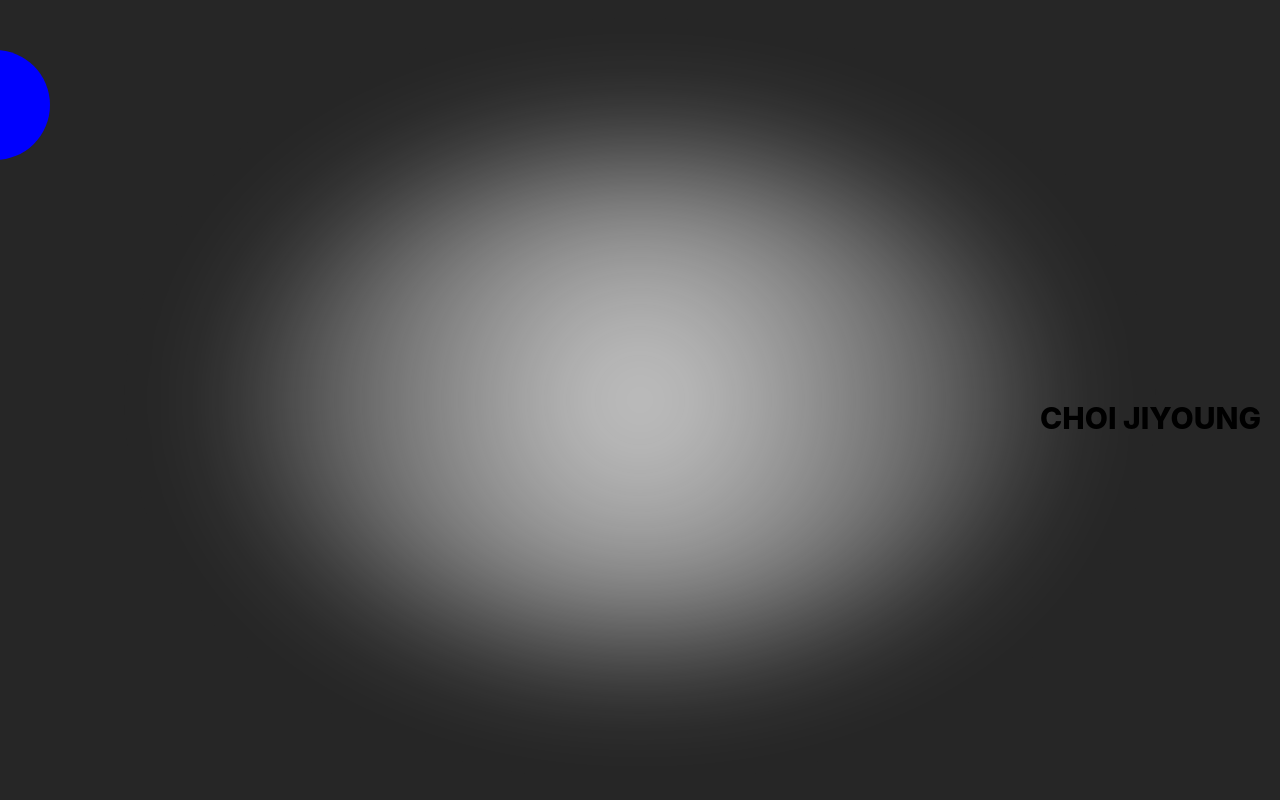
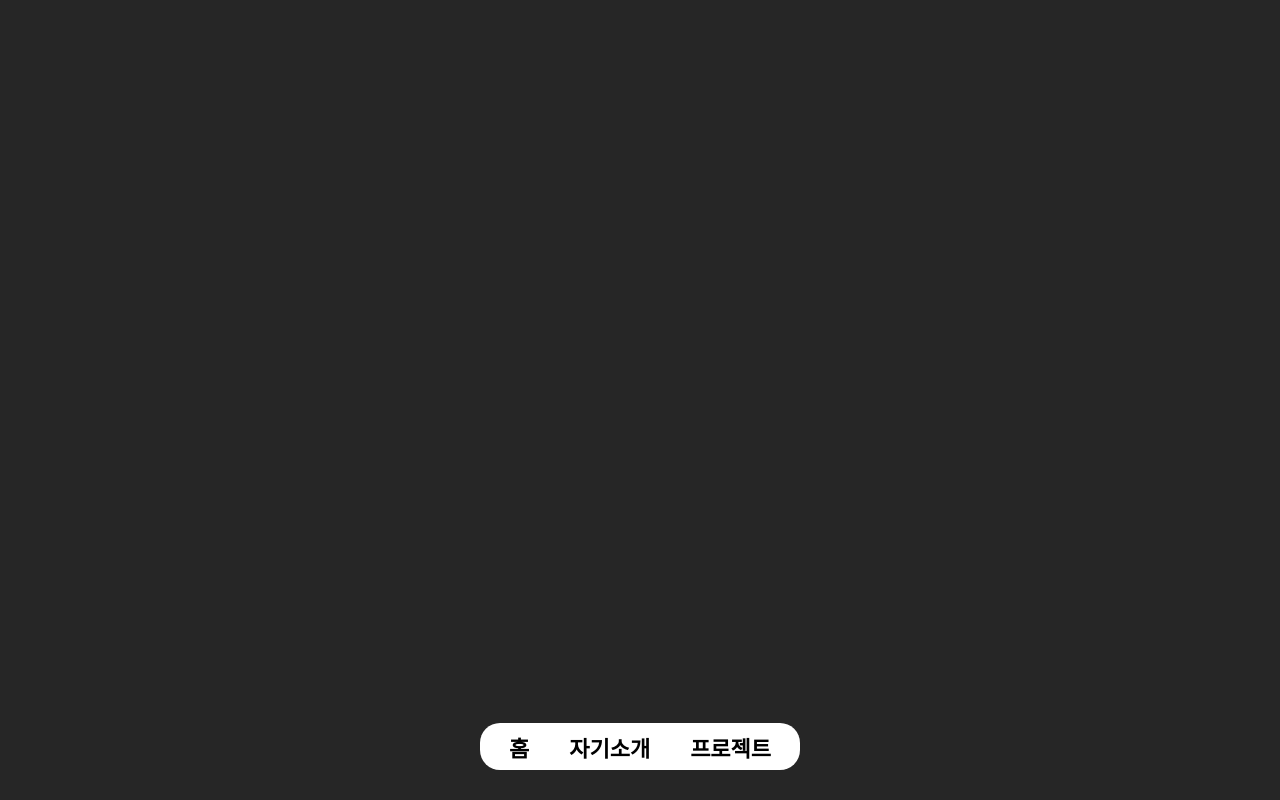
Before and after one commit to jizero1/react-portfolio2, a React (Create React App) app: page / in a window 1280 px wide. Shown: the top 800 px of the page. Built offline with nearby package versions, Linux system fonts and the light colour scheme.

Commit message:
메뉴 디자인 수정 및 위치 수정 및 글자를 한글로 수정

```diff
--- a/src/App.js
+++ b/src/App.js
@@ -3,7 +3,7 @@ import './App.css';
 // import Menu from './components/Menu.js';
 import Main from './components/Main.js';
 import About from './components/About.js';
-import PortFolio from './components/portfolio.js';
+import Project from './components/Project.js';
 import { motion } from "framer-motion";
 import { Link, Element } from 'react-scroll';
 
@@ -12,7 +12,7 @@ function App() {
     <div className="App">
       <Main/>
       <About/>
-      <PortFolio/>
+      <Project/>
     </div>
   );
 }
--- a/src/components/Main.css
+++ b/src/components/Main.css
@@ -11,37 +11,3 @@
     background-color: rgb(38, 38, 38);
     /* position: relative; */
 }
-.main-introduce {
-    /* background-color: green; */
-    padding: 100px;
-    text-align: center;
-    /* position: absolute; */
-}
-.main-introduce-name {
-    font-size: 40px;
-    font-weight: 800;
-    /* z-index: 99; */
-    /* position: absolute; */
-    /* position: absolute; */
-
-}
-.main-introduce-heading {
-    font-size: 30px;
-    font-weight: 800;
-    position: absolute;
-    margin-left: 0 auto;
-    margin-right: 0 auto;
-    /* z-index: 999; */
-}
-.mainLight {
-    width: 800px;
-    height: 500px;
-    background: radial-gradient(circle, rgba(255,255,255,0.8)0%, rgba(255,255,255,0) 100%);
-    filter: blur(60px);
-    border-radius: 50%;
-    /* border-left: 250px solid transparent;
-    border-right: 250px solid transparent;
-    border-bottom: 430px solid white; */
-    /* z-index: 1; */
-    /* position: absolute; */
-}
--- a/src/components/Main.js
+++ b/src/components/Main.js
@@ -16,33 +16,10 @@ const MainIntroduceAni = ({ initial, animate, duration, delay, children }) => {
         </motion.div>
     )
 }
-
-// 메인 화면 중앙에 불빛 컴포넌트
-const MainLight = () => {
-    return (
-        <MainIntroduceAni
-            initial={{ opacity: 0 }}
-            animate={{ opacity: 1 }}
-            duration={0.5}
-            delay={1}
-        >
-            <div className="mainLight"></div>
-        </MainIntroduceAni>
-    )
-}
 // 메인 소개 텍스트 컴포넌트
 const MainIntroduce = () => {
     return (
         <div className="main-introduce common-flex">
-            <MainLight></MainLight>
-            <MainIntroduceAni
-                initial={{ opacity: 0}}
-                animate={{ opacity: 1}}
-                duration={1}
-                delay={1.8}
-            >
-                <p className="main-introduce-heading">CHOI JIYOUNG</p>
-            </MainIntroduceAni>
             {/* <p className="main-introduce-name">안녕하세요</p> */}
             {/* <MainIntroduceAni delay={0.8} className="main-introduce-heading">
                 안녕하세요.
--- a/src/components/Menu.css
+++ b/src/components/Menu.css
@@ -4,34 +4,22 @@
     justify-content: center;
     align-items: center;
 }
-.common-nav-margin {
-    margin-left: 12px;
-    margin-right: 12px;
+.common-nav {
+    margin-left: 20px;
+    margin-right: 20px;
+}
+.menu-container {
+    position: absolute;
+    bottom: 30px;
 }
 
-.menu-container {
-    width: 500px;
-    height: 110px;
-    background-color: blue;
-    border-radius: 100px;
-    position: fixed;
-    top: 50px;
-    left: -450px;
-    /* left: 0px; */
+.menu-nav {
+    width: 320px;
+    height: 47px;
+    border-radius: 20px;
+    list-style: none;
+    background-color: white;
+    font-size: 22px;
+    font-weight: 800;
     cursor: pointer;
 }
-.menu-container:hover {
-    left: -50px;
-    transition: all 1s ease-out;
-}
-.menu-nav {
-    list-style: none;
-    background-color: white;
-    font-size: 26px;
-    font-weight: 800;
-    /* margin-right: 40px; */
-}
-
-.nav-main {
-
-}
--- a/src/components/Menu.js
+++ b/src/components/Menu.js
@@ -3,18 +3,16 @@ import { Link, Element } from 'react-scroll';
 
 const MenuNav = () => {
     return (
-        <div className="menu-container common-flex">
             <nav className="menu-nav common-flex">
-                <li className="nav-main common-nav-margin"><Link to="home" smooth={true} duration={500}>Home</Link></li>
-                <li className="nav-aboutMe common-nav-margin"><Link to="about" smooth={true} duration={500}>About me</Link></li>
-                <li className="nav-portfolio common-nav-margin"><Link to="portfolio" smooth={true} duration={500}>PortFolio</Link></li>
+                <li className="nav-home common-nav"><Link to="home" smooth={true} duration={500}>홈</Link></li>
+                <li className="nav-aboutMe common-nav"><Link to="about" smooth={true} duration={500}>자기소개</Link></li>
+                <li className="nav-project common-nav"><Link to="project" smooth={true} duration={500}>프로젝트</Link></li>
             </nav>
-        </div>
     )
 }
 const Menu = () => {
     return(
-        <div>
+        <div className="menu-container common-flex">
             <MenuNav/>
         </div>
     )
--- /dev/null
+++ b/src/components/Project.js
@@ -0,0 +1,11 @@
+import './Project.css';
+
+const Project = () => {
+    return (
+        <div id="project" className="project-container">
+
+        </div>
+    )
+}
+
+export default Project;
--- a/src/components/portfolio.js
+++ /dev/null
@@ -1,11 +0,0 @@
-import './portfolio.css';
-
-const PortFolio = () => {
-    return (
-        <div id="portfolio" className="portfolio-container">
-
-        </div>
-    )
-}
-
-export default PortFolio;
```
Also changed, not shown: src/components/Project.css (renamed from src/components/portfolio.css).
